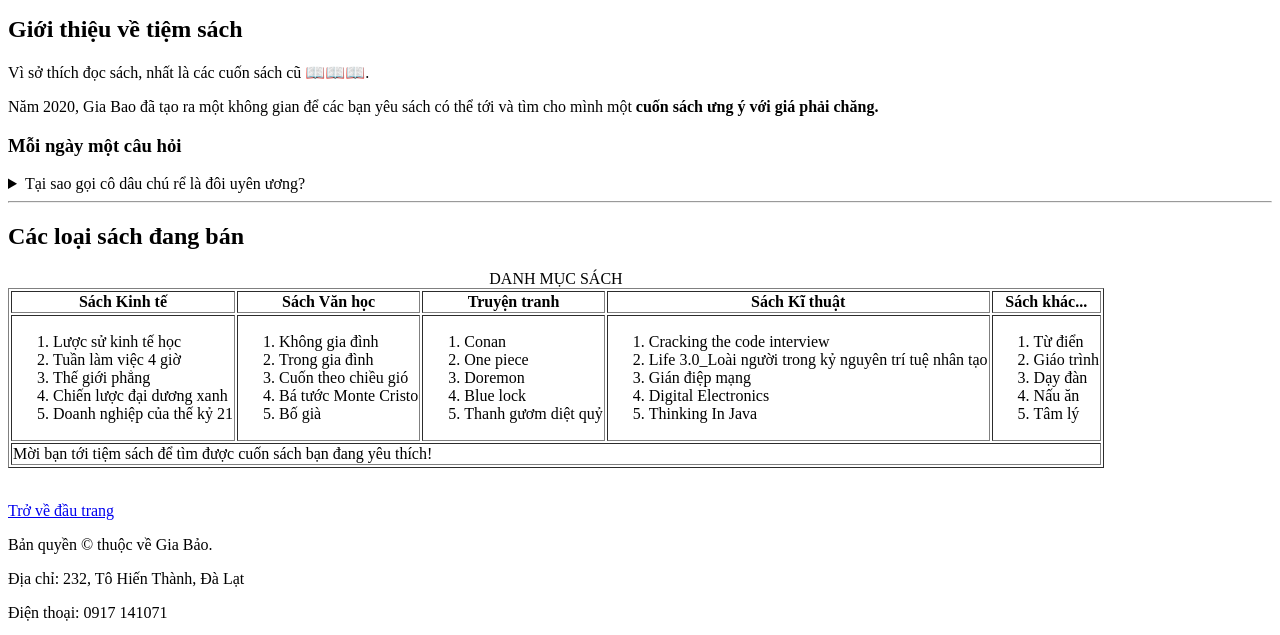
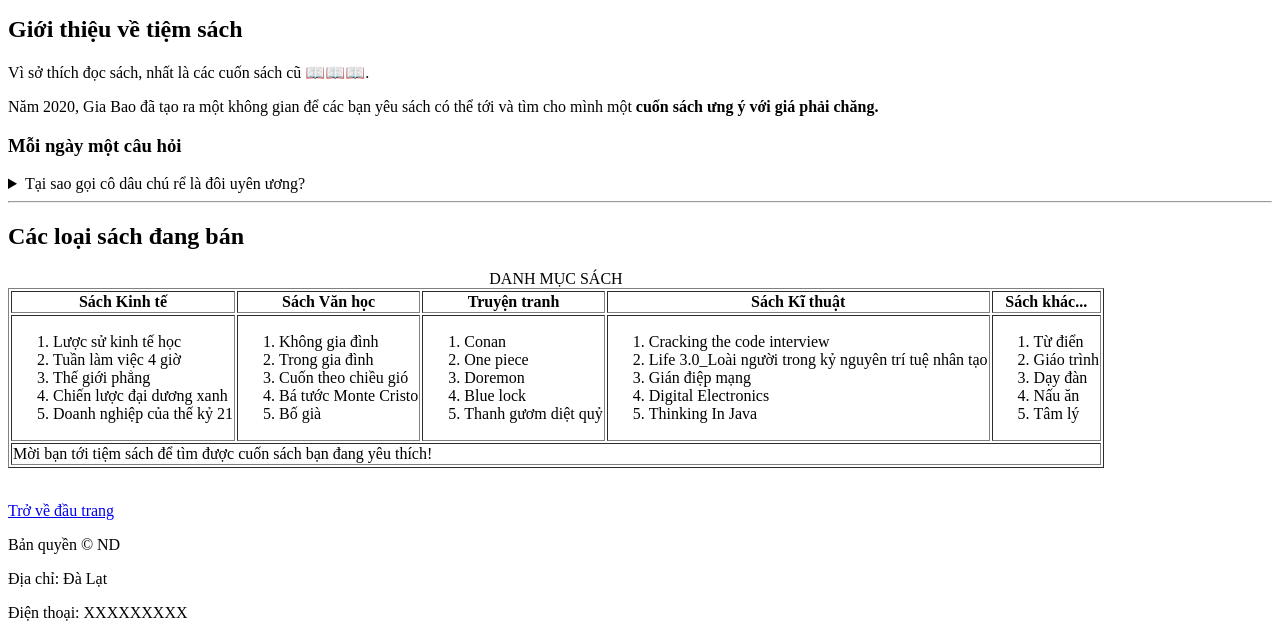
Before and after one commit to NDdhl/HocHTML_F8, a plain HTML site: page front end (27)/sachcu.html in a window 1280 px wide. Shown: the part 188-823 px from the top of the page. Drawn offline with Linux system fonts and the light colour scheme; grey boxes are pictures that could not be loaded.

Commit message:
Update sachcu.html

```diff
--- a/front end (27)/sachcu.html
+++ b/front end (27)/sachcu.html
@@ -134,9 +134,9 @@
     </main>
 
     <footer>
-        <p>Bản quyền &copy; thuộc về Gia Bảo.</p>
-        <p>Địa chỉ: 232, Tô Hiến Thành, Đà Lạt</p>
-        <p>Điện thoại: 0917 141071</p>
+        <p>Bản quyền &copy; ND</p>
+        <p>Địa chỉ: Đà Lạt</p>
+        <p>Điện thoại: XXXXXXXXX</p>
         <iframe src="https://www.google.com/maps/embed?pb=!1m18!1m12!1m3!1d4671.185037668521!2d108.44125297574563!3d11.92823663689218!2m3!1f0!2f0!3f0!3m2!1i1024!2i768!4f13.1!3m3!1m2!1s0x317113996bf1738f%3A0xcd800850f3006a1!2zQ8ahIHPhu58gbMawdSB0csO6IGR1IGzhu4tjaCBXSElURSBIT1VTRQ!5e1!3m2!1svi!2s!4v1725587837684!5m2!1svi!2s" width="600" height="450" style="border:0;" allowfullscreen="" loading="lazy" referrerpolicy="no-referrer-when-downgrade" width="600" height="450" style="border:0;" allowfullscreen="" loading="lazy" referrerpolicy="no-referrer-when-downgrade"></iframe>
     </footer>
 </body>
```
